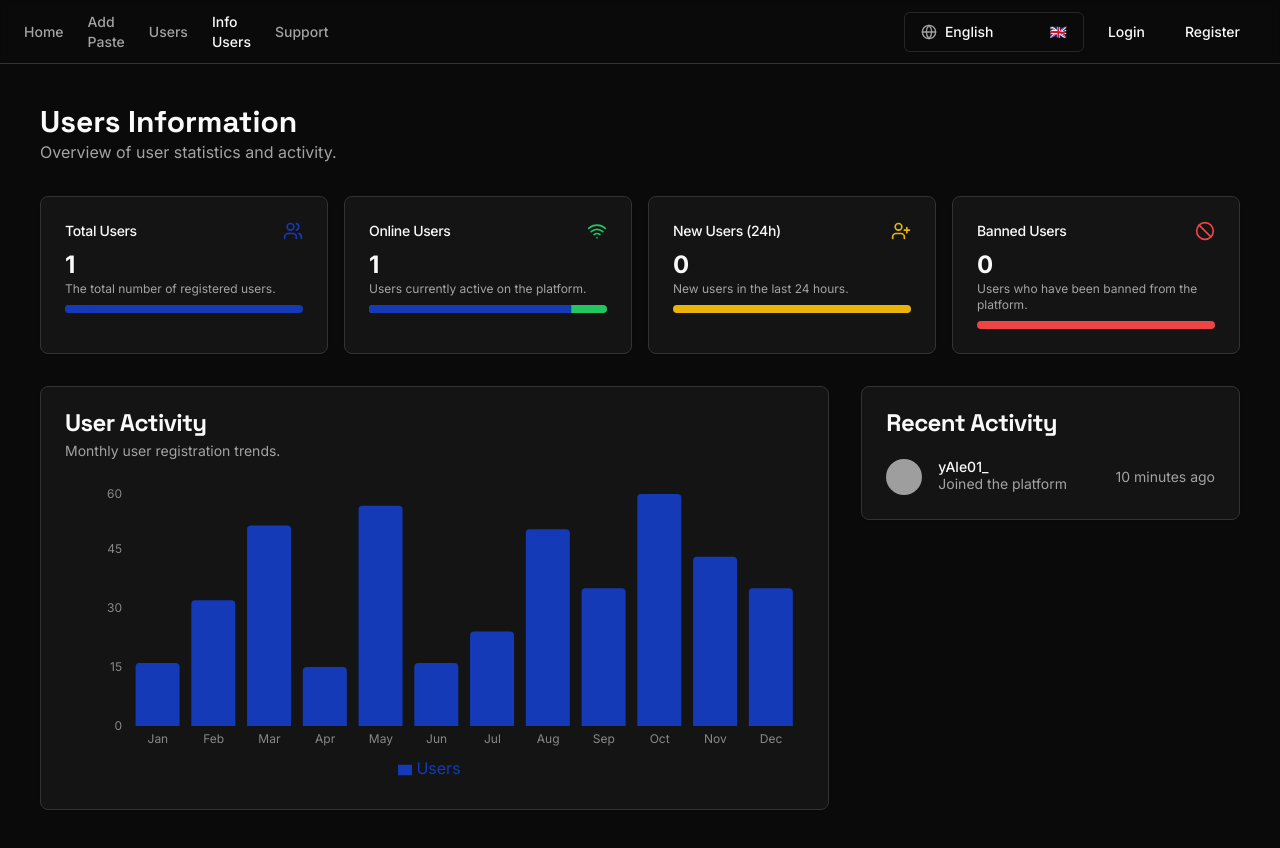
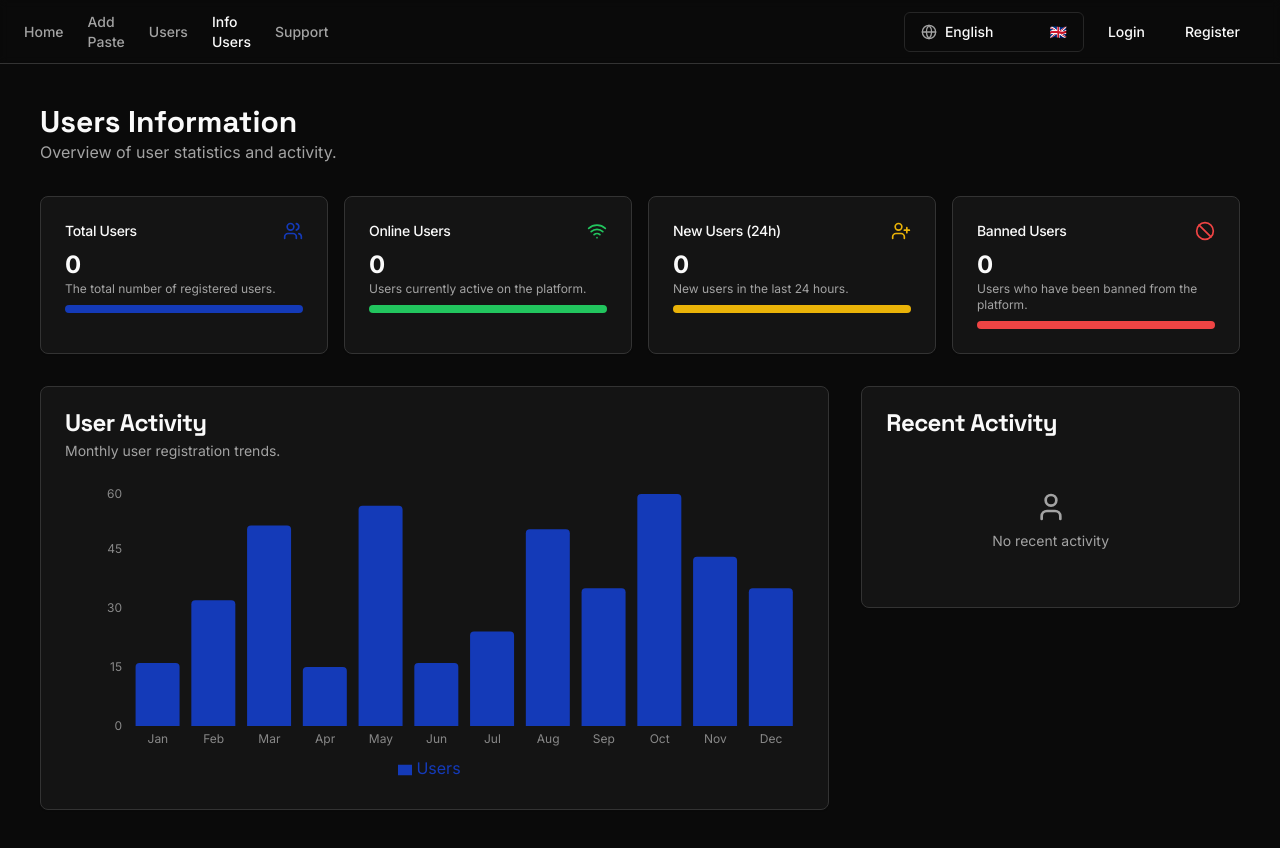
Before and after one commit to Alee-exe05/FsocietyDox, a Next.js app: page /info-users in a window 1280 px wide. Built offline with nearby package versions, Linux system fonts and the light colour scheme; grey boxes are pictures that could not be loaded.

Commit message:
si ma devi aggiornare assieme anche info users al contempo

```diff
--- a/src/app/components/dashboard/info-users.tsx
+++ b/src/app/components/dashboard/info-users.tsx
@@ -15,18 +15,18 @@ export function InfoUsers() {
     const stats = [
         {
             title: info_users.stats.total_users,
-            value: '1',
+            value: '0',
             description: info_users.stats.total_users_desc,
-            progress: 10,
+            progress: 0,
             Icon: Users,
             color: 'text-primary',
             progressColor: 'bg-primary'
         },
         {
             title: info_users.stats.online_users,
-            value: '1',
+            value: '0',
             description: info_users.stats.online_users_desc,
-            progress: 85,
+            progress: 0,
             Icon: Wifi,
             color: 'text-green-500',
             progressColor: 'bg-green-500'
--- a/src/app/components/dashboard/recent-activity.tsx
+++ b/src/app/components/dashboard/recent-activity.tsx
@@ -3,15 +3,9 @@
 import { Avatar, AvatarFallback, AvatarImage } from "@/components/ui/avatar";
 import { Card, CardContent, CardHeader, CardTitle } from "@/components/ui/card";
 import { useLanguage } from "@/contexts/language-context";
+import { User } from "lucide-react";
 
-const activities = [
-  {
-    user: "yAle01_",
-    avatar: "https://picsum.photos/seed/yale/100/100",
-    action: "Joined the platform",
-    time: "10 minutes ago",
-  },
-];
+const activities: any[] = [];
 
 export function RecentActivity() {
   const { dictionary } = useLanguage();
@@ -22,7 +16,8 @@ export function RecentActivity() {
         <CardTitle className="font-headline">{recent_activity.title}</CardTitle>
       </CardHeader>
       <CardContent className="space-y-4">
-        {activities.map((activity, index) => (
+        {activities.length > 0 ? (
+          activities.map((activity, index) => (
             <div key={index} className="flex items-center gap-4">
               <Avatar className="h-9 w-9">
                 <AvatarImage src={activity.avatar} alt="Avatar" />
@@ -38,7 +33,13 @@ export function RecentActivity() {
                 {activity.time}
               </div>
             </div>
-        ))}
+          ))
+        ) : (
+            <div className="flex flex-col items-center justify-center gap-2 text-center text-muted-foreground p-8">
+                <User className="h-8 w-8" />
+                <p className="text-sm">No recent activity</p>
+            </div>
+        )}
       </CardContent>
     </Card>
   );
```
Lines whose indentation alone changed are shown as unchanged.
